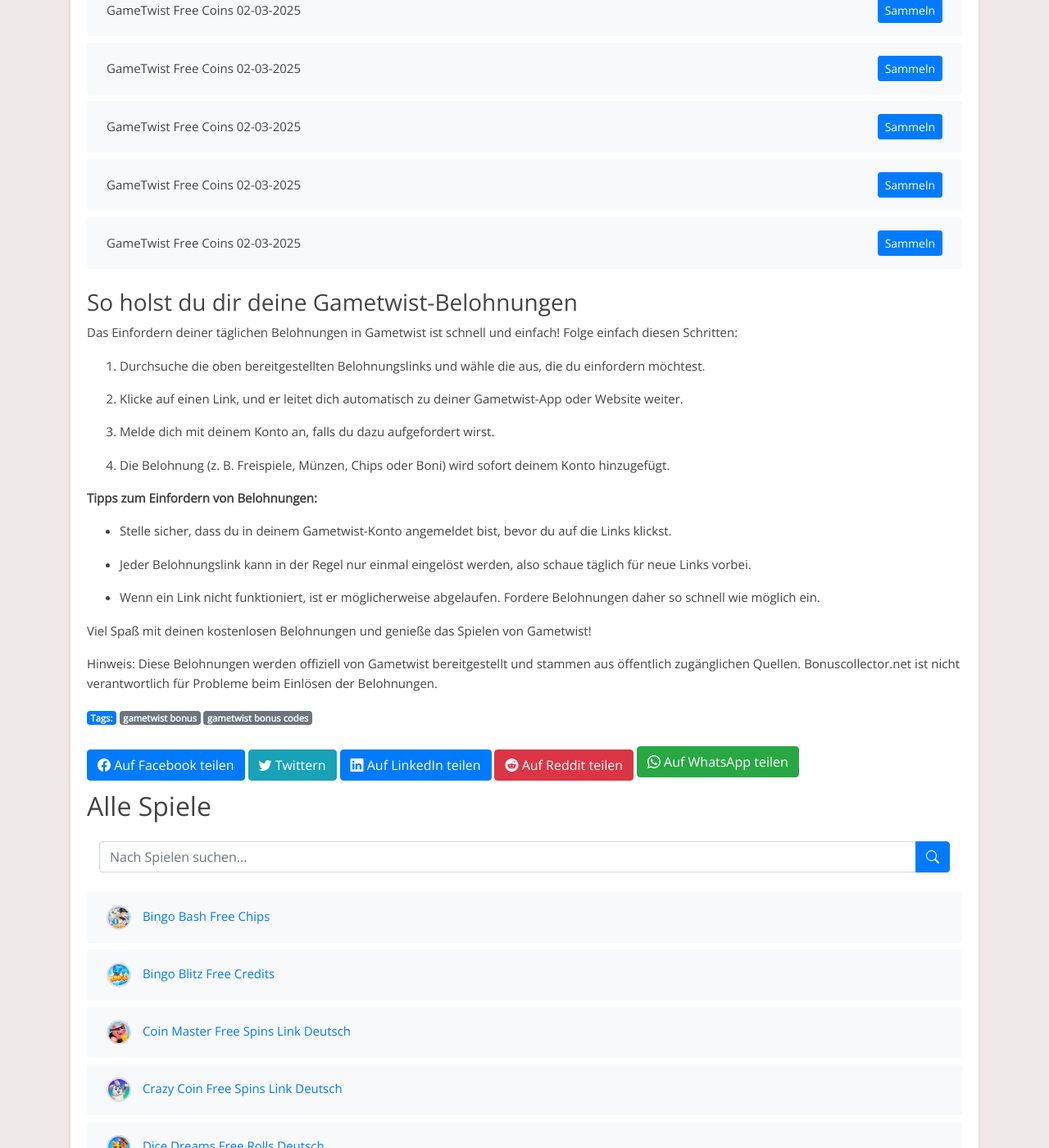
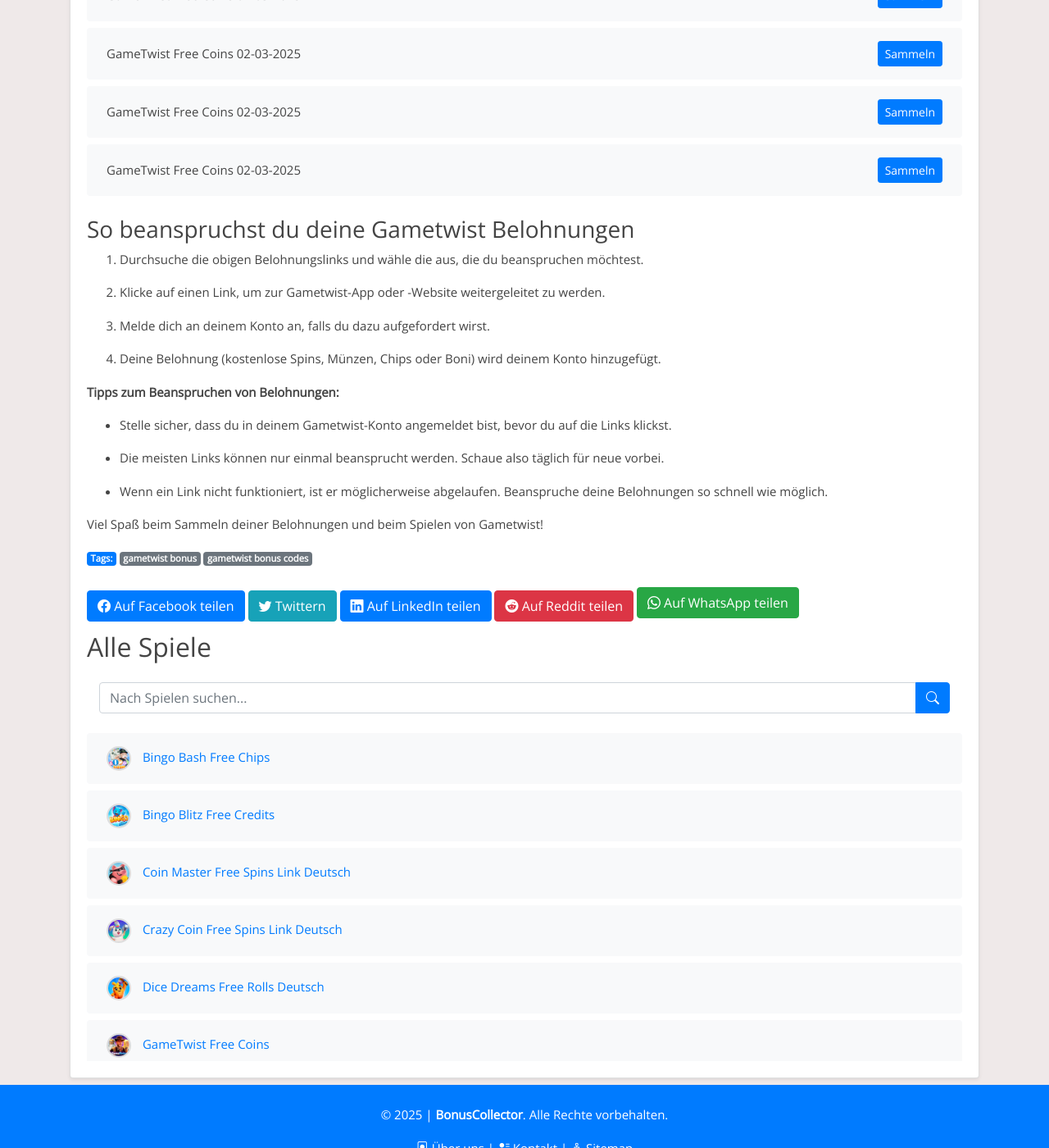
Before and after one commit to Prollad99/bs-de, a Jekyll site: the page built from _posts/2025-02-03-gametwist.md, in a window 1280 px wide and 1400 px high, scrolled down 7388 px. Shown: the whole window at 82% size. Built offline with Jekyll 4.4.1, drawn with Linux system fonts in a browser that asks for light colours; some of the changed text lies outside the part shown.

Commit message:
Update gametwist reward links, content, and modification timestamp

```diff
--- a/_includes/gametwist_footer.html
+++ b/_includes/gametwist_footer.html
@@ -1,27 +1,22 @@
-### So holst du dir deine Gametwist-Belohnungen
+### So beanspruchst du deine Gametwist Belohnungen
 
 
-Das Einfordern deiner täglichen Belohnungen in Gametwist ist schnell und einfach! Folge einfach diesen Schritten:
+1. Durchsuche die obigen Belohnungslinks und wähle die aus, die du beanspruchen möchtest.
 
-1. Durchsuche die oben bereitgestellten Belohnungslinks und wähle die aus, die du einfordern möchtest.
+2. Klicke auf einen Link, um zur Gametwist-App oder -Website weitergeleitet zu werden.
 
-2. Klicke auf einen Link, und er leitet dich automatisch zu deiner Gametwist-App oder Website weiter.
+3. Melde dich an deinem Konto an, falls du dazu aufgefordert wirst.
 
-3. Melde dich mit deinem Konto an, falls du dazu aufgefordert wirst.
-
-4. Die Belohnung (z. B. Freispiele, Münzen, Chips oder Boni) wird sofort deinem Konto hinzugefügt.
+4. Deine Belohnung (kostenlose Spins, Münzen, Chips oder Boni) wird deinem Konto hinzugefügt.
 
 
-**Tipps zum Einfordern von Belohnungen:**
+**Tipps zum Beanspruchen von Belohnungen:**
 
 - Stelle sicher, dass du in deinem Gametwist-Konto angemeldet bist, bevor du auf die Links klickst.
 
-- Jeder Belohnungslink kann in der Regel nur einmal eingelöst werden, also schaue täglich für neue Links vorbei.
+- Die meisten Links können nur einmal beansprucht werden. Schaue also täglich für neue vorbei.
 
-- Wenn ein Link nicht funktioniert, ist er möglicherweise abgelaufen. Fordere Belohnungen daher so schnell wie möglich ein.
+- Wenn ein Link nicht funktioniert, ist er möglicherweise abgelaufen. Beanspruche deine Belohnungen so schnell wie möglich.
 
 
-Viel Spaß mit deinen kostenlosen Belohnungen und genieße das Spielen von Gametwist!
-
-
-Hinweis: Diese Belohnungen werden offiziell von Gametwist bereitgestellt und stammen aus öffentlich zugänglichen Quellen. Bonuscollector.net ist nicht verantwortlich für Probleme beim Einlösen der Belohnungen.
+Viel Spaß beim Sammeln deiner Belohnungen und beim Spielen von Gametwist!
--- a/_includes/gametwist_post.html
+++ b/_includes/gametwist_post.html
@@ -1,13 +1,10 @@
-Entdecke tägliche Gametwist-Belohnungen!
+Entdecke tägliche Gametwist Belohnungen!
 
 
-Bist du ein Fan von Gametwist und möchtest dein Spielerlebnis verbessern? Du bist hier genau richtig! Diese Seite ist allen Gametwist-Enthusiasten gewidmet, die täglich kostenlose Belohnungen einfordern möchten. Hier findest du die neuesten Links, um Freispiele, Münzen, Chips und andere spannende Boni zu sammeln, damit du das Spiel noch mehr genießen kannst.
+Bist du ein Fan von Gametwist, der sein Spielerlebnis verbessern möchte? Du bist hier genau richtig! Diese Seite ist allen Gametwist-Fans gewidmet, die kostenlose tägliche Belohnungen sammeln möchten.
 
 
-Gametwist ist ein unterhaltsames Spiel, das von Millionen geliebt wird. Ob du höhere Level erreichen oder einfach nur den Nervenkitzel genießen möchtest – unsere täglichen Belohnungslinks halten dich im Spiel.
+Hinweis: Gametwist ist eine kostenlose App, die zu Unterhaltungszwecken entwickelt wurde. Bonuscollector.de ist eine unabhängige Plattform und steht nicht in Verbindung mit den Entwicklern oder Eigentümern des Spiels.
 
 
-Hinweis: Gametwist ist eine kostenlose App, die ausschließlich zu Unterhaltungszwecken entwickelt wurde. Bonuscollector.net ist eine unabhängige Plattform und steht in keiner Verbindung zu den Entwicklern oder Eigentümern von Gametwist.
-
-
-Schau täglich vorbei, um sicherzustellen, dass du keine Belohnung verpasst!
+Komm täglich vorbei, damit du keine Belohnungen verpasst!
```
